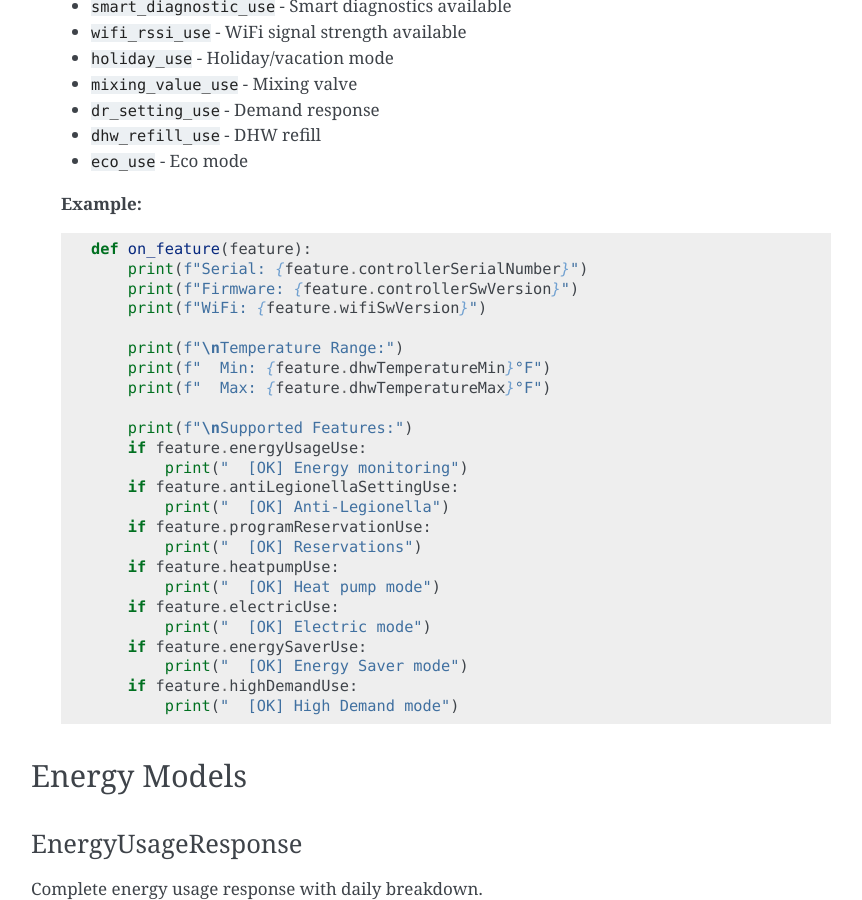
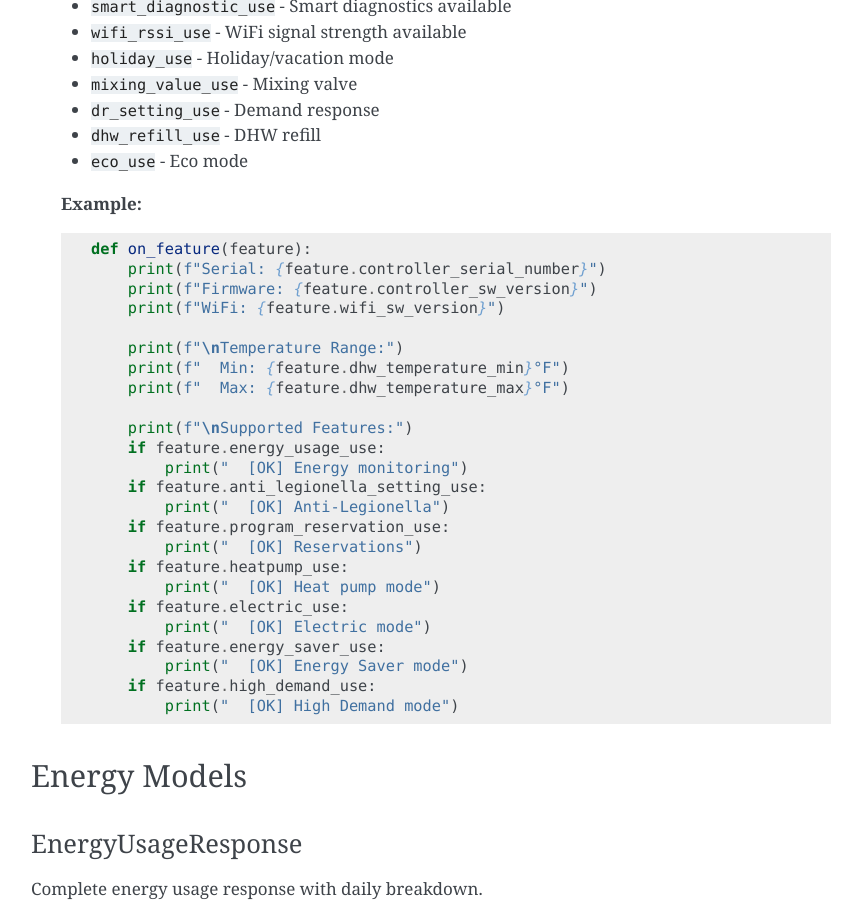
Before and after one commit to eman/nwp500-python, a Sphinx documentation site: the page built from docs/python_api/models.rst, in a window 1280 px wide and 900 px high, scrolled down 9448 px. Shown: the whole window, without its empty margins (339-1201 px from the left). Built offline with Sphinx 7.4.7, drawn with Linux system fonts in a browser that asks for light colours; some of the changed text lies outside the part shown.

Commit message:
docs: convert code example attributes in models.rst to snake_case

```diff
--- a/docs/python_api/models.rst
+++ b/docs/python_api/models.rst
@@ -140,7 +140,7 @@ Temperature scale enumeration.
    .. code-block:: python
 
       def on_status(status):
-          if status.temperatureType == TemperatureUnit.FAHRENHEIT:
+          if status.temperature_type == TemperatureUnit.FAHRENHEIT:
               print(f"Temperature: {status.dhw_temperature}°F")
           else:
               print(f"Temperature: {status.dhw_temperature}°C")
@@ -367,19 +367,19 @@ Complete real-time device status with 100+ fields.
           # Temperature monitoring
           print(f"Water: {status.dhw_temperature}°F")
           print(f"Target: {status.dhw_temperatureSetting}°F")
-          print(f"Upper Tank: {status.tankUpperTemperature}°F")
-          print(f"Lower Tank: {status.tankLowerTemperature}°F")
+          print(f"Upper Tank: {status.tank_upper_temperature}°F")
+          print(f"Lower Tank: {status.tank_lower_temperature}°F")
 
           # Power consumption
           print(f"Power: {status.current_inst_power}W")
-          print(f"Energy: {status.availableEnergyCapacity}%")
+          print(f"Energy: {status.available_energy_capacity}%")
 
           # Operation mode
           print(f"Mode: {status.dhw_operation_setting.name}")
           print(f"State: {status.operation_mode.name}")
 
           # Active heating
-          if status.operationBusy:
+          if status.operation_busy:
               print("Heating water:")
               if status.comp_use:
                   print("  - Heat pump running")
@@ -389,16 +389,16 @@ Complete real-time device status with 100+ fields.
                   print("  - Lower heater active")
 
           # Water usage detection
-          if status.dhwUse:
+          if status.dhw_use:
               print("Water usage detected (short-term)")
-          if status.dhwUseSustained:
+          if status.dhw_useSustained:
               print("Water usage detected (sustained)")
 
           # Errors
-          if status.errorCode != 0:
-              print(f"ERROR: {status.errorCode}")
-              if status.subErrorCode != 0:
-                  print(f"  Sub-error: {status.subErrorCode}")
+          if status.error_code != 0:
+              print(f"ERROR: {status.error_code}")
+              if status.sub_error_code != 0:
+                  print(f"  Sub-error: {status.sub_error_code}")
 
 DeviceFeature
 -------------
@@ -459,28 +459,28 @@ Device capabilities, features, and firmware information.
    .. code-block:: python
 
       def on_feature(feature):
-          print(f"Serial: {feature.controllerSerialNumber}")
-          print(f"Firmware: {feature.controllerSwVersion}")
-          print(f"WiFi: {feature.wifiSwVersion}")
+          print(f"Serial: {feature.controller_serial_number}")
+          print(f"Firmware: {feature.controller_sw_version}")
+          print(f"WiFi: {feature.wifi_sw_version}")
 
           print(f"\nTemperature Range:")
-          print(f"  Min: {feature.dhwTemperatureMin}°F")
-          print(f"  Max: {feature.dhwTemperatureMax}°F")
+          print(f"  Min: {feature.dhw_temperature_min}°F")
+          print(f"  Max: {feature.dhw_temperature_max}°F")
 
           print(f"\nSupported Features:")
-          if feature.energyUsageUse:
+          if feature.energy_usage_use:
               print("  [OK] Energy monitoring")
-          if feature.antiLegionellaSettingUse:
+          if feature.anti_legionella_setting_use:
               print("  [OK] Anti-Legionella")
-          if feature.programReservationUse:
+          if feature.program_reservation_use:
               print("  [OK] Reservations")
-          if feature.heatpumpUse:
+          if feature.heatpump_use:
               print("  [OK] Heat pump mode")
-          if feature.electricUse:
+          if feature.electric_use:
               print("  [OK] Electric mode")
-          if feature.energySaverUse:
+          if feature.energy_saver_use:
               print("  [OK] Energy Saver mode")
-          if feature.highDemandUse:
+          if feature.high_demand_use:
               print("  [OK] High Demand mode")
 
 Energy Models
@@ -680,7 +680,7 @@ Best Practices
    .. code-block:: python
 
       def on_feature(feature):
-          if feature.energyUsageUse:
+          if feature.energy_usage_use:
               # Device supports energy monitoring
               await mqtt.request_energy_usage(device, year, months)
 
```
